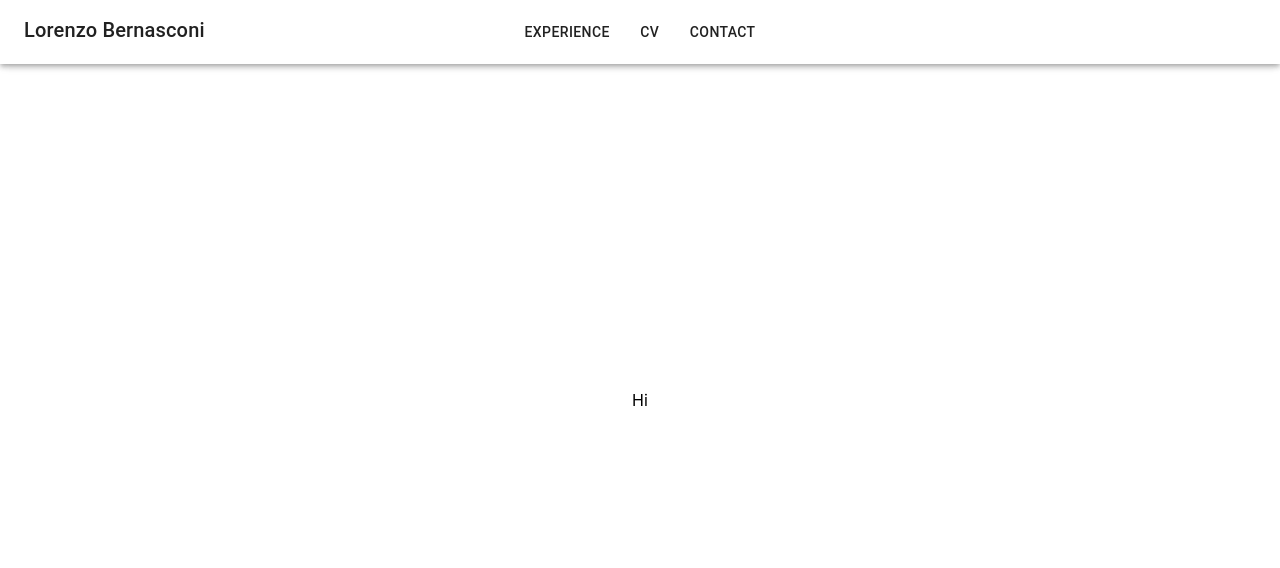
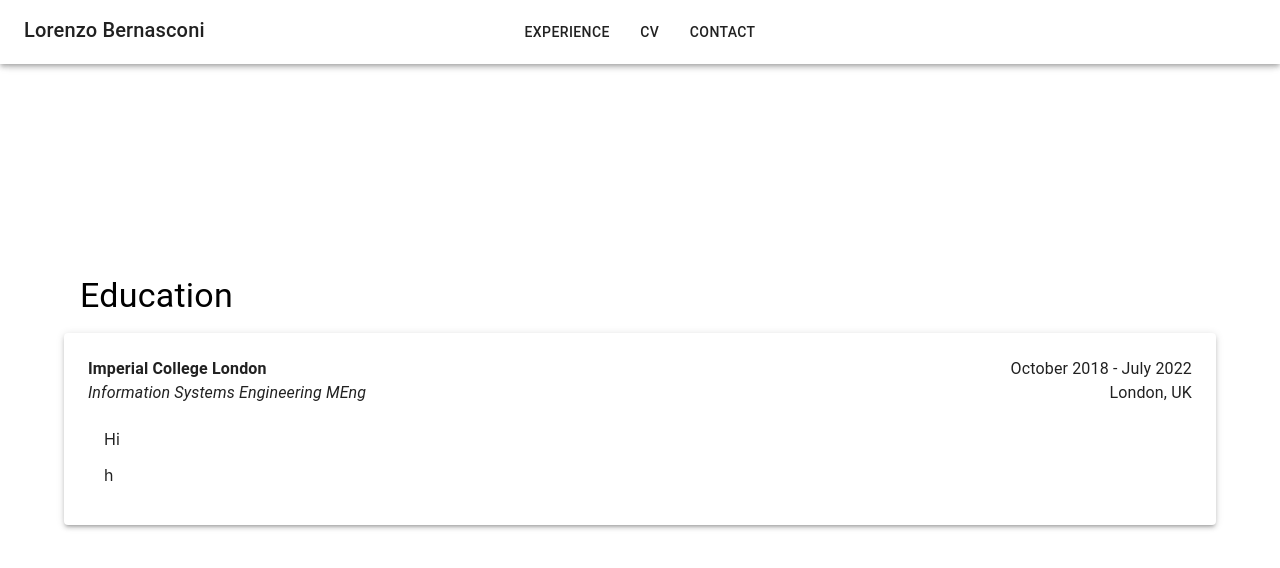
Before and after one commit to limury/limury.github.io, a React (Create React App) app: page /#/experience in a window 1280 px wide. Shown: the top 568 px of the page. Built offline with nearby package versions, Linux system fonts and the light colour scheme.

Commit message:
added start of experience section

```diff
--- a/src/components/Contact.js
+++ b/src/components/Contact.js
@@ -26,9 +26,11 @@ function Contact() {
         </Grid>
         <Divider orientation="vertical" flexItem style={{marginRight:"-1px"}} />
         <Grid item xs={6} sx={{pl: 3}}>
+          <Link href="mailto:lorenzo.j.bernasconi@gmail.com" color='inherit'>
             <Typography>
               lorenzo.j.bernasconi@gmail.com
             </Typography>
+          </Link>
         </Grid>
 
         <Grid item xs={6} sx={{display:'flex',flexDirection:'row', alignItems:'center', mb: 1, pr: 3, justifyContent: 'end'}}>
@@ -39,9 +41,11 @@ function Contact() {
         </Grid>
         <Divider orientation="vertical" flexItem style={{marginRight:"-1px"}} />
         <Grid item xs={6} sx={{pl: 3}}>
+          <Link href="tel:+44-7464261168" color='inherit'>
             <Typography>
               +44 7464261168
             </Typography>
+          </Link>
         </Grid>
 
         <Grid item xs={6} sx={{display:'flex',flexDirection:'row', alignItems:'center', mb: 1, pr: 3, justifyContent: 'end'}}>
@@ -84,9 +88,11 @@ function Contact() {
               Email
             </Typography>
           </Box>
+          <Link href="mailto:lorenzo.j.bernasconi@gmail.com" color='inherit'>
             <Typography>
               lorenzo.j.bernasconi@gmail.com
             </Typography>
+          </Link>
         </Box>
 
         <Box sx={{display:'flex', alignItems: 'center', flexDirection: 'column', mb: 2}}>
@@ -96,9 +102,11 @@ function Contact() {
               Phone
             </Typography>
           </Box>
+          <Link href="tel:+44-7464261168" color='inherit'>
             <Typography>
               +44 7464261168
             </Typography>
+          </Link>
         </Box>
 
         <Box sx={{display:'flex', alignItems: 'center', flexDirection: 'column', mb: 2}}>
@@ -115,15 +123,13 @@ function Contact() {
         <Box sx={{display:'flex', alignItems: 'center', flexDirection: 'column', mb: 2}}>
             <Box sx={{display:'flex', flexDirection: 'row'}}>
               <span role="img" aria-label="github">🚀</span>
-              <Link href="https://www.linkedin.com/in/lorenzo-bernasconi-552983197/" color='inherit' sx={{ml:1}}>
+              <Link href="https://github.com/limury" color='inherit'>
                 <Typography>
                   GitHub
                 </Typography>
               </Link>
             </Box>
         </Box>
-
-
       </Box>
 
     </Paper>
--- a/src/components/Experience.js
+++ b/src/components/Experience.js
@@ -1,9 +1,32 @@
+import { Container, Grid, List, ListItem, Paper, Typography } from '@mui/material';
 import React from 'react';
+import ExperienceCard from './ExperienceCard';
 
 function Experience() {
   return (
-    <div>Hi</div>
+    <Container sx={{ display:'flex', flexDirection:'column', maxWidth: '700px'}}>
+      <Typography variant="h4" align='start' sx={{mb:2, ml:-1}}>
+        Education
+      </Typography>
+      <ExperienceCard
+          company="Imperial College London"
+          date="October 2018 - July 2022"
+          title="Information Systems Engineering MEng"
+          location="London, UK">
+            <List>
+              <ListItem sx={{display:'list-item'}}>
+                Hi
+              </ListItem>
+              <ListItem sx={{display:'list-item'}}>
+                h
+              </ListItem>
+            </List>
+            <Typography sx={{ fontWeight:'bold' }}>
+
+            </Typography>
+      </ExperienceCard>
+    </Container>
   )
 }
 
-export default Experience
+export default Experience;
--- /dev/null
+++ b/src/components/ExperienceCard.js
@@ -0,0 +1,45 @@
+import { Grid, Typography, Paper } from '@mui/material'
+import React from 'react'
+
+// requires
+// {
+//     company,
+//     date,
+//     title,
+//     location,
+//     body
+// }
+function ExperienceCard(props) {
+  return (
+      <Paper elevation={3} sx={{width: '100%', padding: 3, alignSelf: 'center', flexGrow: 1, display:'flex', flexDirection: 'column'}}>
+        <Grid container>
+          <Grid item xs={6} sx={{display:'flex', flexDirection:'row', justifyContent: 'start'}}>
+            <Typography sx={{fontWeight: 'bold'}}>
+              {props.company}
+            </Typography>
+          </Grid>
+          <Grid item xs={6} sx={{display:'flex', flexDirection:'row', justifyContent: 'end'}}>
+            <Typography>
+              {props.date}
+            </Typography>
+          </Grid>
+
+          <Grid item xs={6} sx={{display:'flex', flexDirection:'row', justifyContent: 'start'}}>
+            <Typography sx={{fontStyle:'italic'}}>
+              {props.title}
+            </Typography>
+          </Grid>
+          <Grid item xs={6} sx={{display:'flex', flexDirection:'row', justifyContent: 'end'}}>
+            <Typography>
+              {props.location}
+            </Typography>
+          </Grid>
+          <Grid item xs={12} sx={{display:'flex', flexDirection:'row', mt:1, justifyContent: 'start'}}>
+              {props.children}
+          </Grid>
+        </Grid>
+      </Paper>
+  )
+}
+
+export default ExperienceCard
```
Lines whose indentation alone changed are shown as unchanged.
